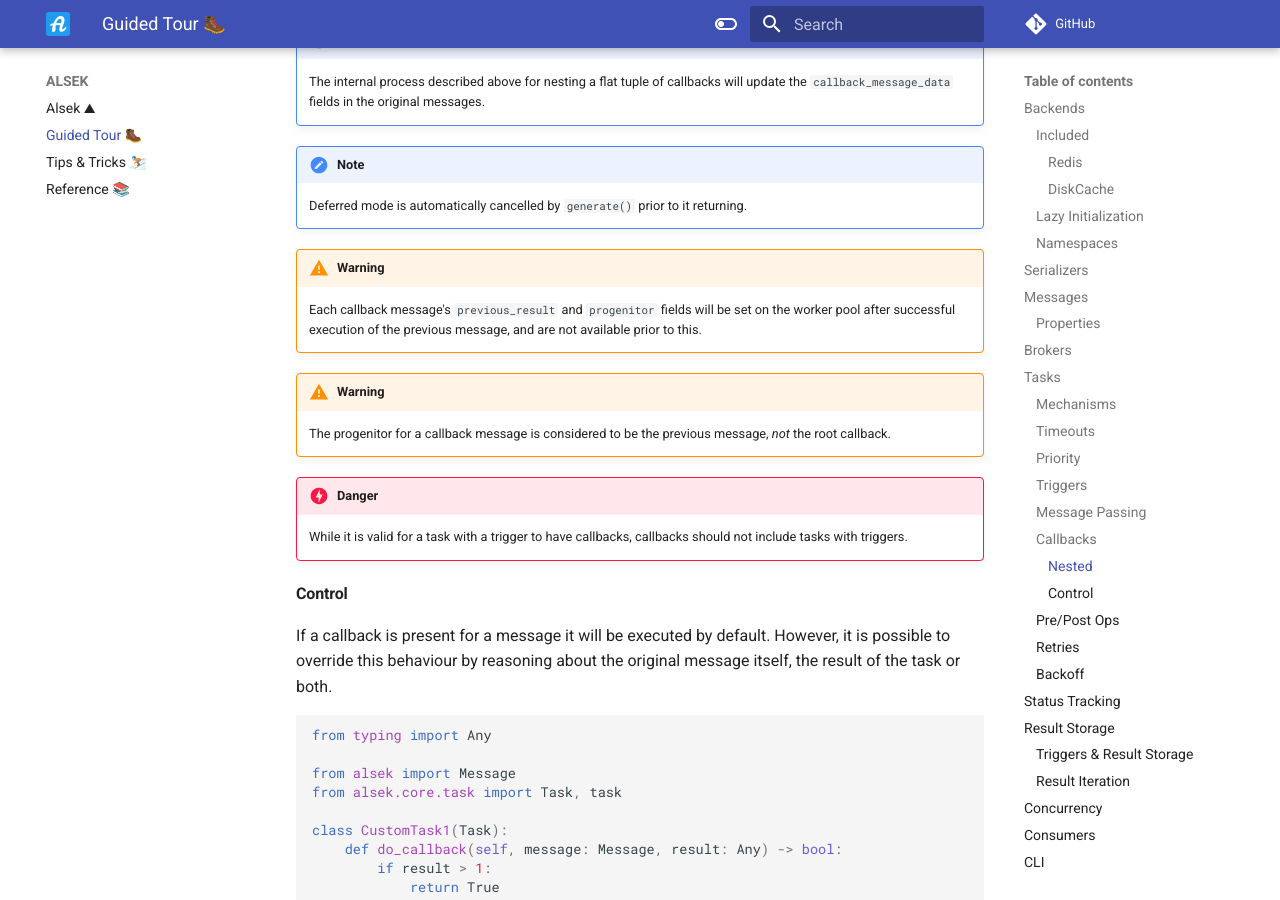
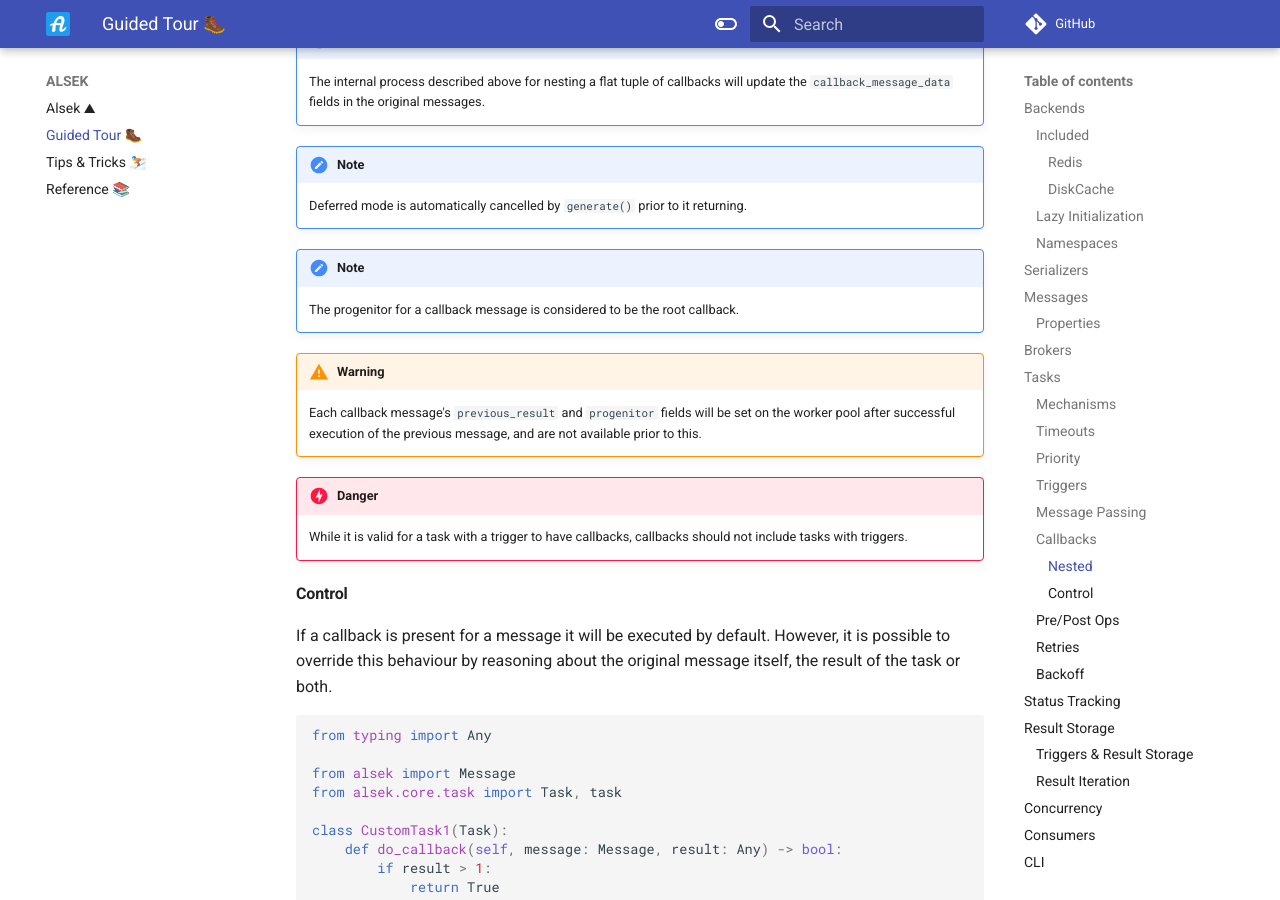
Before and after one commit to TariqAHassan/alsek, an MkDocs documentation site: the page built from docs/guided_tour.md, in a window 1280 px wide and 900 px high, scrolled down 9005 px. Built offline with MkDocs 1.6.1 and Material for MkDocs 9.7.7, drawn with Linux system fonts in a browser that asks for light colours; comment, search, counter and statistics services are not loaded.

Commit message:
Fix metadata for multiple callbacks

```diff
--- a/docs/guided_tour.md
+++ b/docs/guided_tour.md
@@ -451,14 +451,13 @@ _identical_.
     Deferred mode is automatically cancelled by ``generate()``
     prior to it returning.
 
+!!! note
+    The progenitor for a callback message is considered to be the root callback.
+
 !!! warning
     Each callback message's `previous_result` and `progenitor` fields
     will be set on the worker pool after successful execution of the
     previous message, and are not available prior to this.
-
-!!! warning
-    The progenitor for a callback message is considered to be the previous message,
-    *not* the root callback.
 
 !!! danger
     While it is valid for a task with a trigger to have callbacks,
```
Also changed, not shown: 1 other file.
